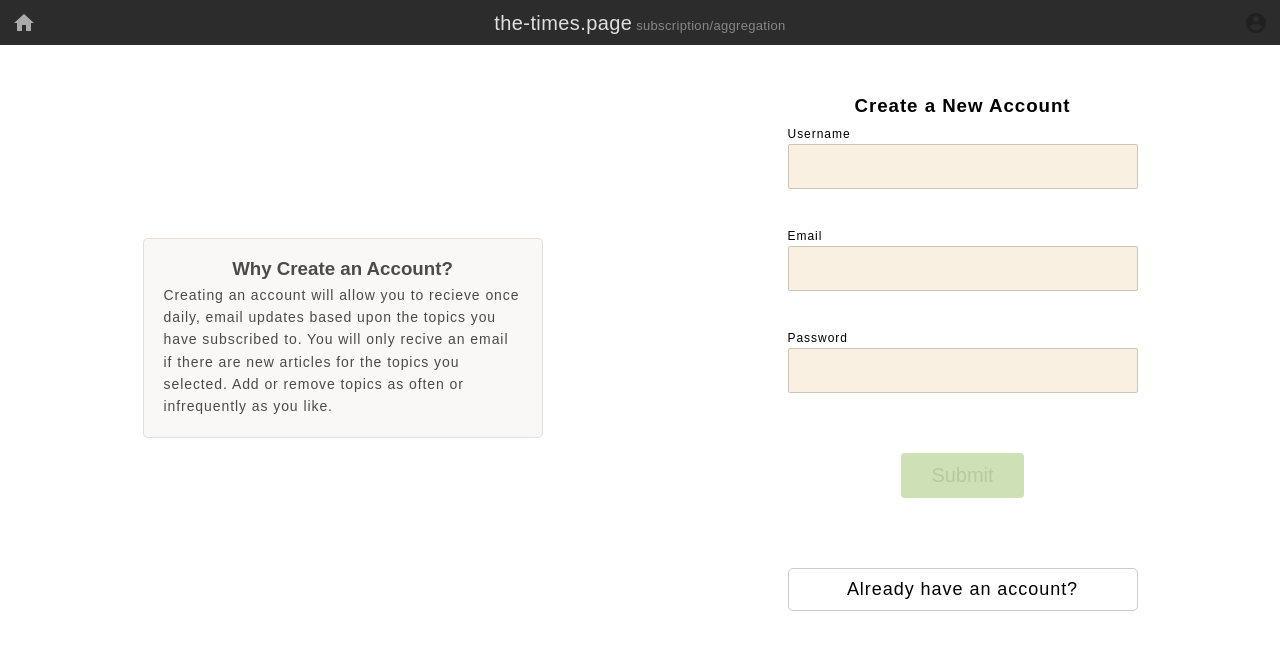
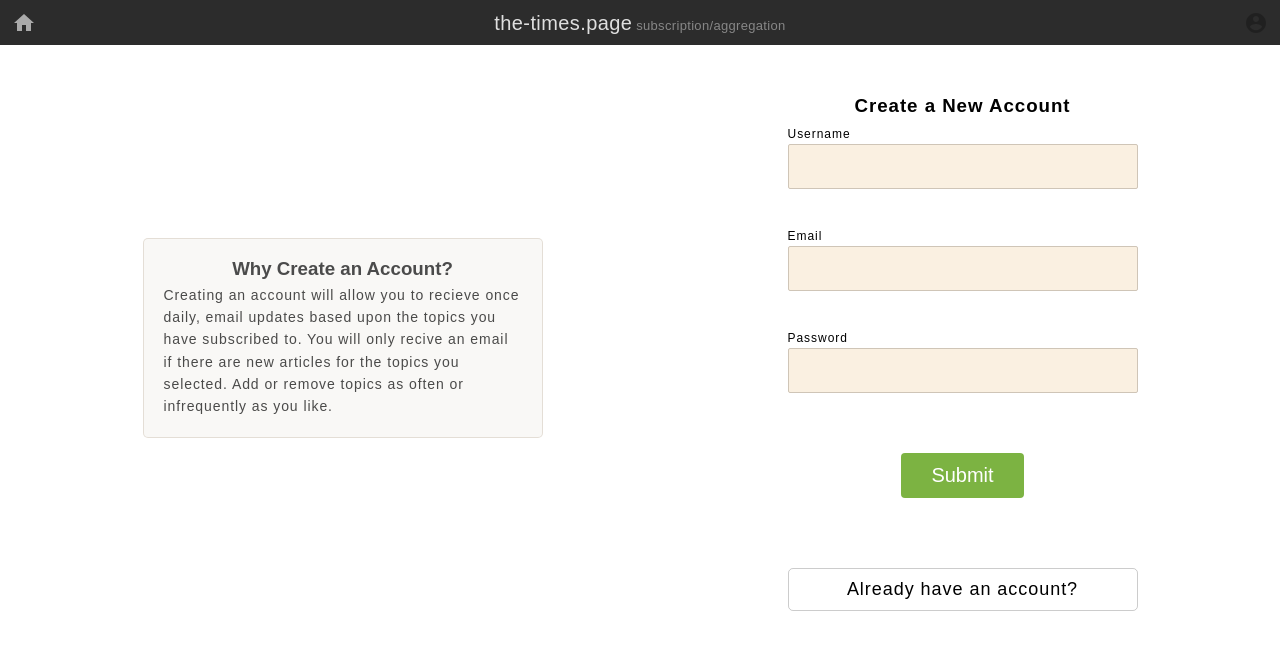
Before and after one commit to MisterPea/NYTimes-Aggregator, a React app in the folder frontend/: page /sign-up in a window 1280 px wide. Shown: the top 650 px of the page. Built offline with nearby package versions, Linux system fonts and the light colour scheme; no server answers; a web font is replaced by a local one.

Commit message:
Added Snackbar component for new users

```diff
--- a/frontend/src/components/CreateAccount.js
+++ b/frontend/src/components/CreateAccount.js
@@ -1,7 +1,7 @@
 import React, { useEffect, useState, useContext } from "react";
 import PropTypes from 'prop-types'
 import firebase from "./api/Auth";
-import { Link } from "react-router-dom";
+import { Link, Redirect } from "react-router-dom";
 import {VerifyEmailAndPassword} from "./api/VerifyEmailPassword";
 import { InitUser } from "./api/DatabaseActions";
 import uidContextProvider from "./api/UidContext";
@@ -44,15 +44,16 @@ export default function CreateAccount({ message }) {
               setCredentials({...credentials, email: "", password: "" });
               handleEmailVerification();
             })
-            .catch(() => {
-              setAcctCreationError({ dbError: true });
-            });
+            .catch((err) => {
+              setAcctCreationError({authError: true});
+              console.error(`Dang. Something's not right: ${err}`)
+            })
         })
         .catch(() => {
-          setAcctCreationError({ authError: true });
+          setAcctCreationError({ dbError: true });
         });
     } else {
-      // This will be set if there are validation errors.
+      // This will be called if there are validation errors.
       // Then it will be updated through useEffect.
       // This is done to allow one submission.
       setValidSubmission(true);
@@ -73,13 +74,6 @@ export default function CreateAccount({ message }) {
         console.error(`There's been an error: ${err}`);
       });
   };
-
-  const welcome = (
-    <div className="welcome-wagon">
-      <p>{`Hi, ${username}! Your account has been created.`}</p>
-      <p>Check your email...some verbage</p>
-    </div>
-  );
 
   const loginInit = (
     <div className="create-acct-wrapper">
@@ -109,14 +103,14 @@ export default function CreateAccount({ message }) {
               handleCredentialChange(e);
             }}></input>
         </div>
-        <p className="warning-dialog new-acct">
+        <div className="warning-dialog new-acct">
           {validSubmission && !validationErrors.user && (
             <p>
               Username must be between 3-35 characters.
               <br /> Using letters and &apos;-&apos;, &apos;_&apos;, or &.
             </p>
           )}
-        </p>
+        </div>
         <div className="email-input">
           <label className="create-acct-space" htmlFor="email">
             Email
@@ -144,20 +138,20 @@ export default function CreateAccount({ message }) {
             value={password}
             onChange={(e) => handleCredentialChange(e)}></input>
         </div>
-        <p className="warning-dialog new-acct">
+        <div className="warning-dialog new-acct">
           {validSubmission && !validationErrors.password && (
             <p>
               Password must be 8 characters in length
               <br /> with at least one capitalized letter and one number.
             </p>
           )}
-        </p>
+        </div>
 
         <SubmitButton
-          disabled={!validCredentials}
-          onClick={() => {
-            createUser();
-          }}>
+          submitCallback={createUser}
+          disabled={false}
+          id={"create-acct-submit"}
+          >
           Submit
         </SubmitButton>
         <div className="login-buttons">
@@ -186,7 +180,12 @@ export default function CreateAccount({ message }) {
 
   return (
     <div className="create-return-wrapper">
-      {success ? welcome : loginInit}
+      {success
+        ? <Redirect to={{
+            pathname:'/home',
+            state:{newUser:credentials.username}
+          }}/>
+          : loginInit}
     </div>
   );
 }
```
